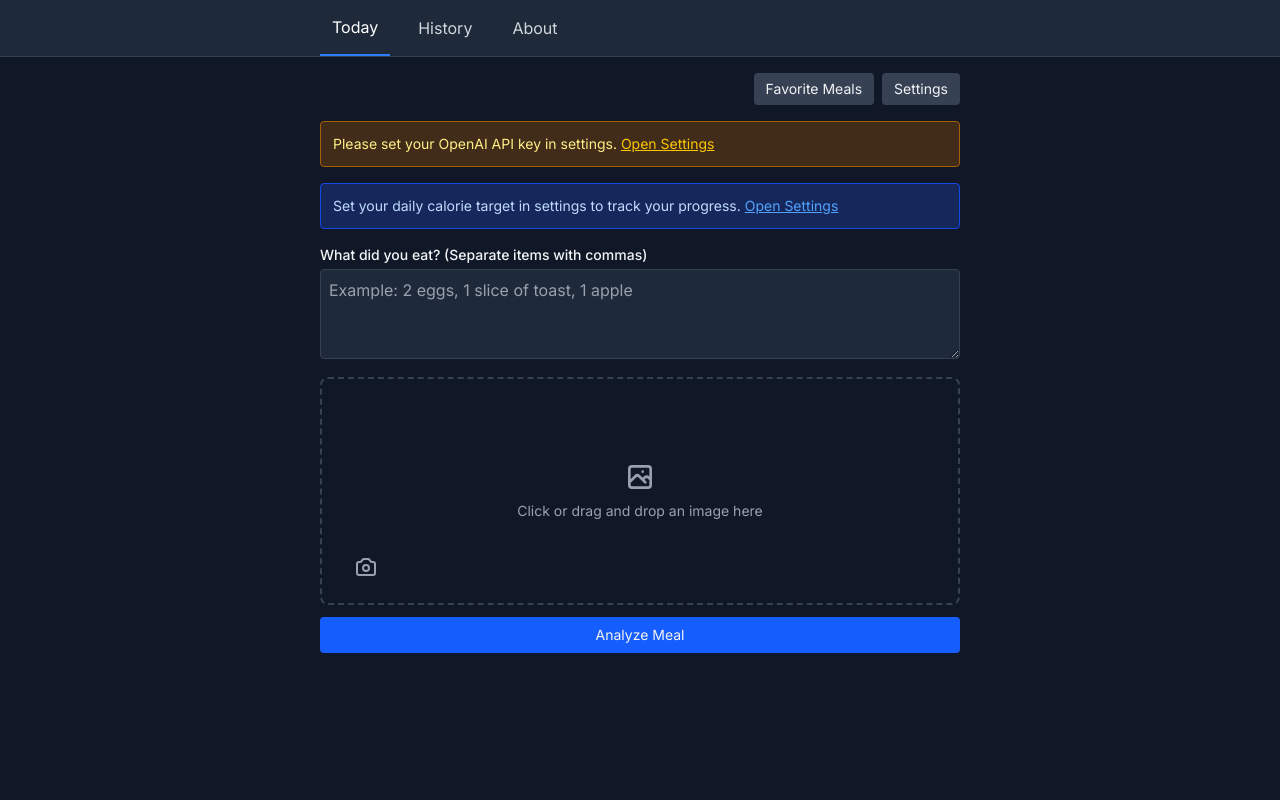
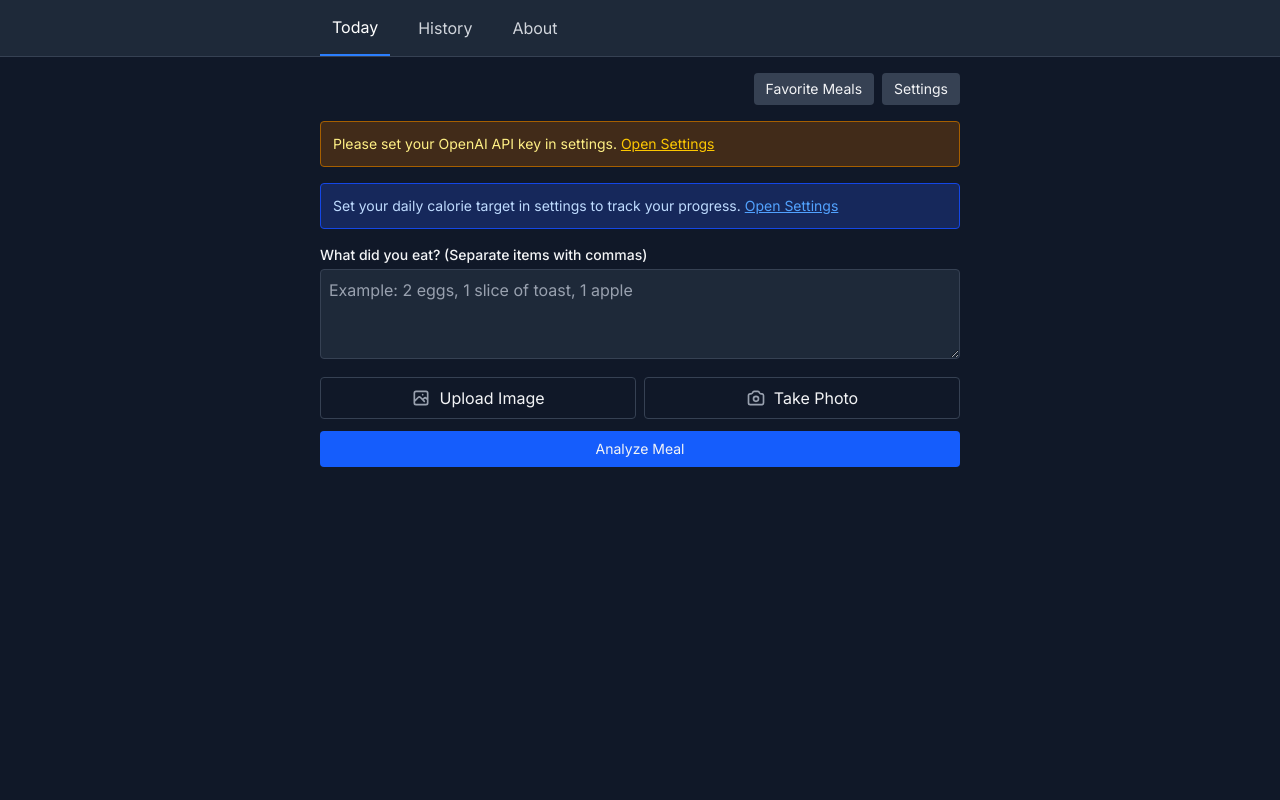
Before and after one commit to tahaygun/ai-calorie-tracker, a Next.js app: page / in a window 1280 px wide. Shown: the top 800 px of the page. Built offline with nearby package versions, Linux system fonts and the light colour scheme.

Commit message:
Refactor MealForm UI and image upload interaction

```diff
--- a/app/components/MealForm.tsx
+++ b/app/components/MealForm.tsx
@@ -16,7 +16,6 @@ interface MealFormProps {
 
 export default function MealForm({ mealDescription, setMealDescription, onSubmit, onImageUpload, isLoading, tokenUsage }: MealFormProps) {
   const fileInputRef = useRef<HTMLInputElement>(null);
-  const [isDragging, setIsDragging] = useState(false);
   const [selectedImage, setSelectedImage] = useState<string | null>(null);
   const [selectedFile, setSelectedFile] = useState<File | null>(null);
   const [isMounted, setIsMounted] = useState(false);
@@ -26,25 +25,6 @@ export default function MealForm({ mealDescription, setMealDescription, onSubmit
   useEffect(() => {
     setIsMounted(true);
   }, []);
-
-  const handleDragOver = (e: React.DragEvent) => {
-    e.preventDefault();
-    setIsDragging(true);
-  };
-
-  const handleDragLeave = (e: React.DragEvent) => {
-    e.preventDefault();
-    setIsDragging(false);
-  };
-
-  const handleDrop = async (e: React.DragEvent) => {
-    e.preventDefault();
-    setIsDragging(false);
-    const file = e.dataTransfer.files[0];
-    if (file && file.type.startsWith('image/')) {
-      await handleImageSelect(file);
-    }
-  };
 
   const handleImageSelect = async (file: File) => {
     try {
@@ -114,7 +94,7 @@ export default function MealForm({ mealDescription, setMealDescription, onSubmit
   };
 
   if (!isMounted) {
-    return null; // or a loading state
+    return null;
   }
 
   return (
@@ -128,7 +108,7 @@ export default function MealForm({ mealDescription, setMealDescription, onSubmit
           value={mealDescription}
           onChange={(e) => setMealDescription(e.target.value)}
           className='w-full p-2 border rounded bg-gray-800 border-gray-700 text-gray-100 placeholder-gray-400'
-          placeholder='Example: 2 eggs, 1 slice of toast, 1 apple'
+          placeholder={selectedImage ? 'Add a description of your meal if needed here.' : 'Example: 2 eggs, 1 slice of toast, 1 apple'}
           rows={3}
           required={selectedFile === null}
           disabled={isLoading}
@@ -137,14 +117,7 @@ export default function MealForm({ mealDescription, setMealDescription, onSubmit
 
       {error && <div className='p-3 bg-red-900/50 border border-red-700 rounded text-red-200 text-sm'>{error}</div>}
 
-      <div
-        className={`border-2 border-dashed rounded-lg p-4 text-center cursor-pointer transition-colors ${
-          isDragging ? 'border-blue-500 bg-blue-500/10' : 'border-gray-700 hover:border-gray-500'
-        } ${isLoading || isCompressing ? 'opacity-50 cursor-not-allowed' : ''}`}
-        onDragOver={handleDragOver}
-        onDragLeave={handleDragLeave}
-        onDrop={handleDrop}
-      >
+      <div className='space-y-3'>
         <input
           ref={fileInputRef}
           type='file'
@@ -174,9 +147,9 @@ export default function MealForm({ mealDescription, setMealDescription, onSubmit
         />
 
         {selectedImage ? (
-          <div className='space-y-2'>
-            <div className='relative inline-block'>
-              <img src={selectedImage} alt='Selected food' className='max-h-48 mx-auto rounded' />
+          <div className='space-y-2 flex justify-center'>
+            <div className='relative'>
+              <img src={selectedImage} alt='Selected food' className='max-h-32 rounded' />
               <button
                 type='button'
                 onClick={(e) => {
@@ -191,20 +164,20 @@ export default function MealForm({ mealDescription, setMealDescription, onSubmit
                 </svg>
               </button>
             </div>
-            <p className='text-sm text-gray-400'>Click or drag to replace image</p>
           </div>
         ) : (
-          <div className='relative h-48'>
-            <div
-              className='absolute inset-0 flex flex-col items-center justify-center cursor-pointer'
+          <div className='flex gap-2'>
+            <button
+              type='button'
               onClick={() => !isLoading && !isCompressing && fileInputRef.current?.click()}
+              className='flex-1 p-2 border border-gray-700 rounded hover:bg-gray-700 transition-colors flex items-center justify-center gap-2'
+              disabled={isLoading || isCompressing}
             >
               <svg
-                className='w-8 h-8 text-gray-400 mb-2'
+                className='w-5 h-5 text-gray-400'
                 fill='none'
                 stroke='currentColor'
                 viewBox='0 0 24 24'
-                xmlns='http://www.w3.org/2000/svg'
               >
                 <path
                   strokeLinecap='round'
@@ -213,27 +186,24 @@ export default function MealForm({ mealDescription, setMealDescription, onSubmit
                   d='M4 16l4.586-4.586a2 2 0 012.828 0L16 16m-2-2l1.586-1.586a2 2 0 012.828 0L20 14m-6-6h.01M6 20h12a2 2 0 002-2V6a2 2 0 00-2-2H6a2 2 0 00-2 2v12a2 2 0 002 2z'
                 />
               </svg>
-              <p className='text-sm text-gray-400'>Click or drag and drop an image here</p>
-            </div>
+              Upload Image
+            </button>
             <button
               type='button'
-              onClick={(e) => {
-                e.preventDefault();
-                e.stopPropagation();
+              onClick={() => {
                 const cameraInput = document.getElementById('camera-input');
                 if (cameraInput) {
                   cameraInput.click();
                 }
               }}
-              className='absolute left-2 bottom-0 p-2 rounded-full hover:bg-gray-700 transition-colors'
+              className='flex-1 p-2 border border-gray-700 rounded hover:bg-gray-700 transition-colors flex items-center justify-center gap-2'
               disabled={isLoading || isCompressing}
             >
               <svg
-                className='w-6 h-6 text-gray-400'
+                className='w-5 h-5 text-gray-400'
                 fill='none'
                 stroke='currentColor'
                 viewBox='0 0 24 24'
-                xmlns='http://www.w3.org/2000/svg'
               >
                 <path
                   strokeLinecap='round'
@@ -243,6 +213,7 @@ export default function MealForm({ mealDescription, setMealDescription, onSubmit
                 />
                 <path strokeLinecap='round' strokeLinejoin='round' strokeWidth={2} d='M15 13a3 3 0 11-6 0 3 3 0 016 0z' />
               </svg>
+              Take Photo
             </button>
           </div>
         )}
```
